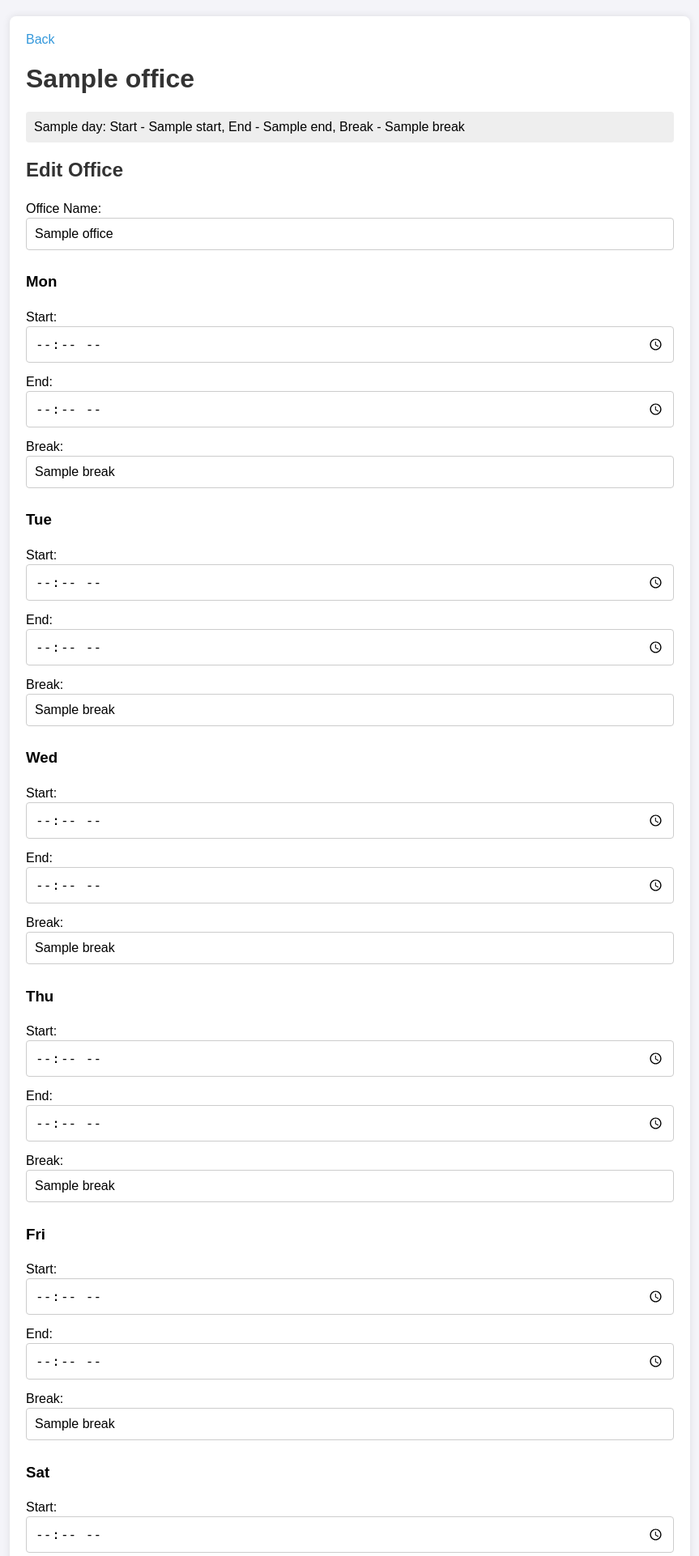
After one commit to xxxdvt/fora-bank, a Flask app: template templates/office.html in a window 1280 px wide. The commit adds this page. Shown: the top 1922 px of the page at 81% size, without its empty margins (208-1071 px from the left). Run offline with Flask 3, Linux system fonts and the light colour scheme; the template is opened without the code that fills it: most values are stand-ins (such as "Sample title", 1, 10 or a date in 2020).

Commit message:
final changes

```diff
--- a/app.py
+++ b/app.py
@@ -95,18 +95,100 @@ def export_to_excel():
 
 @app.route('/main_work')
 def main_work():
-    return render_template('main_work_plan.html')
+    offices_lst = offices.find()
+    return render_template('main_work_plan.html', offices=offices_lst)
+
+
+@app.route('/main_work/office/<office_id>')
+def get_office(office_id):
+    office = offices.find_one({"_id": ObjectId(office_id)})
+    return render_template('office.html', office=office)
+
+
+@app.route('/main_work/add_office', methods=['POST'])
+def add_office():
+    office_data = {
+        'Office': request.form.get('Office'),
+        'work_time': {
+            day: {
+                'start': request.form.get(f'{day}_start'),
+                'end': request.form.get(f'{day}_end'),
+                'break': request.form.get(f'{day}_break')
+            } for day in ['mon', 'tue', 'wed', 'thu', 'fri', 'sat', 'sun']
+        }
+    }
+    offices.insert_one(office_data)
+    return redirect(url_for('main_work'))
+
+
+@app.route('/main_work/update_office/<office_id>', methods=['POST'])
+def update_office(office_id):
+    office_data = {
+        'Office': request.form.get('Office'),
+        'work_time': {
+            day: {
+                'start': request.form.get(f'{day}_start'),
+                'end': request.form.get(f'{day}_end'),
+                'break': request.form.get(f'{day}_break')
+            } for day in ['mon', 'tue', 'wed', 'thu', 'fri', 'sat', 'sun']
+        }
+    }
+    print(office_data)
+    offices.update_one({'_id': ObjectId(office_id)}, {'$set': office_data})
+    return redirect(url_for('main_work'))
+
+
+@app.route('/main_work/delete_office/<office_id>', methods=['POST'])
+def delete_office(office_id):
+    offices.delete_one({'_id': ObjectId(office_id)})
+    return redirect(url_for('main_work'))
 
 
 @app.route('/exceptions')
-def main_work_plan():
-    return render_template('exceptions.html')
+def atypical_work():
+    excs = exceptions.find()
+    return render_template('exceptions.html', documents=excs)
+
+
+@app.route('/exceptions/document/<document_id>')
+def get_document(document_id):
+    document = exceptions.find_one({"_id": ObjectId(document_id)})
+    return render_template('document.html', document=document)
+
+
+@app.route('/exceptions/add_document', methods=['POST'])
+def add_document():
+    document_data = {
+        'office': request.form.get('office'),
+        'date': request.form.get('date'),
+        'exc': {
+            'start_time': request.form.get('start_time'),
+            'end_time': request.form.get('end_time')
+        }
+    }
+    exceptions.insert_one(document_data)
+    return redirect(url_for('atypical_work'))
+
+
+@app.route('/exceptions/update_document/<document_id>', methods=['POST'])
+def update_document(document_id):
+    document_data = {
+        'office': request.form.get('office'),
+        'date': request.form.get('date'),
+        'exc': {
+            'start_time': request.form.get('start_time'),
+            'end_time': request.form.get('end_time')
+        }
+    }
+    exceptions.update_one({'_id': ObjectId(document_id)}, {'$set': document_data})
+    return redirect(url_for('atypical_work'))
+
+
+@app.route('/exceptions/delete_document/<document_id>', methods=['POST'])
+def delete_document(document_id):
+    exceptions.delete_one({'_id': ObjectId(document_id)})
+    return redirect(url_for('atypical_work'))
 
 
 if __name__ == '__main__':
     app.run()
-
-# Подредактировать форму изменения записи
-# дизайн
-# Чекбокс "отражать предыдущие даты"
-# Выгрузка в Excel
--- /dev/null
+++ b/static/work_style.css
@@ -0,0 +1,67 @@
+body {
+    font-family: Arial, sans-serif;
+    background-color: #f4f4f9;
+    margin: 0;
+    padding: 0;
+}
+
+.container {
+    max-width: 800px;
+    margin: 20px auto;
+    padding: 20px;
+    background-color: #fff;
+    box-shadow: 0 0 10px rgba(0, 0, 0, 0.1);
+    border-radius: 8px;
+}
+
+h1, h2 {
+    color: #333;
+}
+
+ul {
+    list-style: none;
+    padding: 0;
+}
+
+li {
+    padding: 10px;
+    background: #eee;
+    margin-bottom: 5px;
+    border-radius: 4px;
+}
+
+a {
+    text-decoration: none;
+    color: #3498db;
+}
+
+a:hover {
+    text-decoration: underline;
+}
+
+form {
+    display: flex;
+    flex-direction: column;
+}
+
+label {
+    margin: 5px 0 2px;
+}
+
+input, button {
+    padding: 10px;
+    margin-bottom: 10px;
+    border: 1px solid #ccc;
+    border-radius: 4px;
+    font-size: 16px;
+}
+
+button {
+    background-color: #3498db;
+    color: white;
+    cursor: pointer;
+}
+
+button:hover {
+    background-color: #2980b9;
+}
--- /dev/null
+++ b/templates/office.html
@@ -0,0 +1,44 @@
+<!DOCTYPE html>
+<html lang="en">
+<head>
+    <meta charset="UTF-8">
+    <meta name="viewport" content="width=device-width, initial-scale=1.0">
+    <title>{{ office.Office }}</title>
+    <link rel="stylesheet" href="{{ url_for('static', filename='work_style.css') }}">
+</head>
+<body>
+<div class="container">
+    <a href="/">Back</a>
+
+    <h1>{{ office.Office }}</h1>
+    <ul>
+        {% for day, times in office.work_time.items() %}
+            <li>{{ day.capitalize() }}: Start - {{ times.start }}, End - {{ times.end }}, Break - {{ times.break }}</li>
+        {% endfor %}
+    </ul>
+
+    <h2>Edit Office</h2>
+    <form action="{{ url_for('update_office', office_id=office._id) }}" method="POST">
+        <label for="Office">Office Name:</label>
+        <input type="text" id="Office" name="Office" value="{{ office.Office }}" required>
+        {% for day in ['mon', 'tue', 'wed', 'thu', 'fri', 'sat', 'sun'] %}
+            <h3>{{ day.capitalize() }}</h3>
+            <label for="{{ day }}_start">Start:</label>
+            <input type="time" id="{{ day }}_start" name="{{ day }}_start" value="{{ office.work_time[day].start }}">
+            <label for="{{ day }}_end">End:</label>
+            <input type="time" id="{{ day }}_end" name="{{ day }}_end" value="{{ office.work_time[day].end }}">
+            <label for="{{ day }}_break">Break:</label>
+            <input type="text" id="{{ day }}_break" name="{{ day }}_break" value="{{ office.work_time[day].break }}">
+        {% endfor %}
+        <button type="submit">Update Office</button>
+    </form>
+
+    <h2>Delete Office</h2>
+    <form action="{{ url_for('delete_office', office_id=office._id) }}" method="POST">
+        <button type="submit">Delete</button>
+    </form>
+
+    <a href="{{ url_for('main_work') }}">Back to list</a>
+</div>
+</body>
+</html>
```
Also changed, not shown: templates/document.html (added, +46 -0 lines), templates/exceptions.html (+31 -1 lines), templates/main_work_plan.html (+28 -2 lines).
